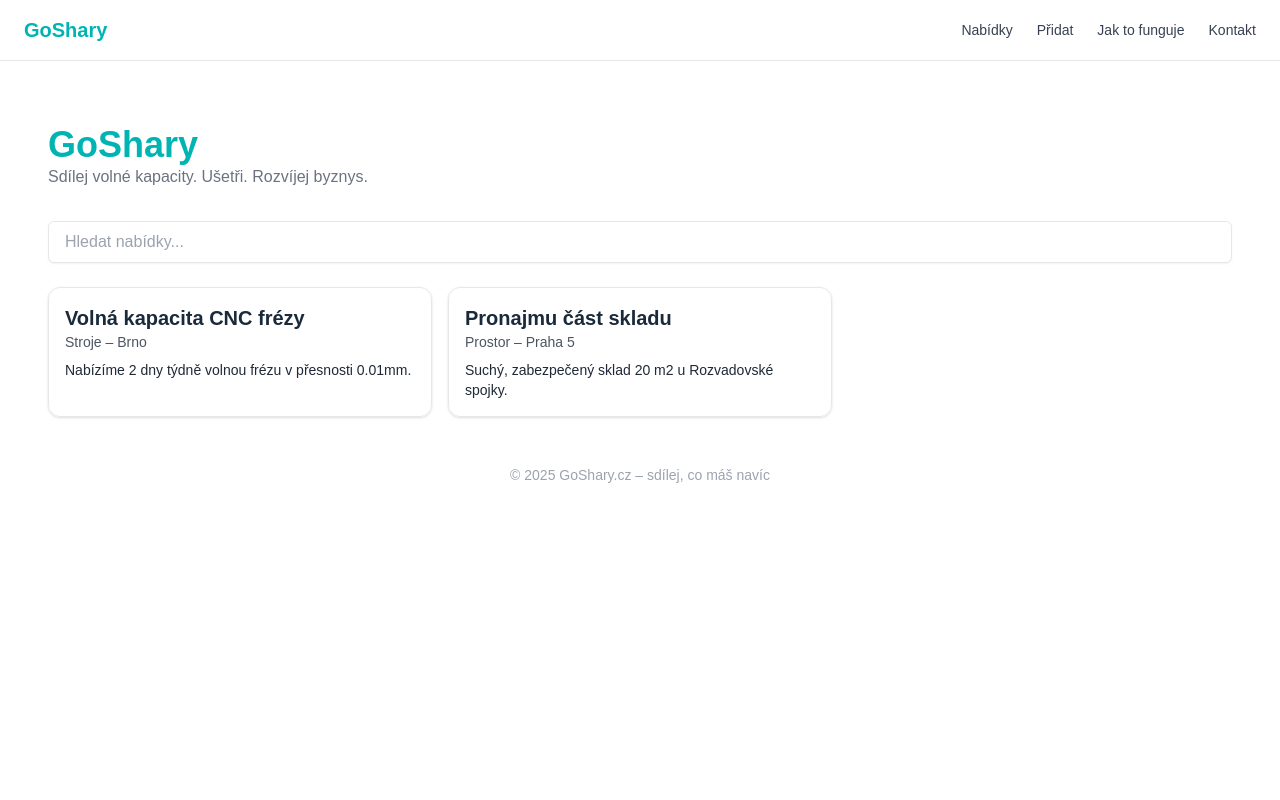
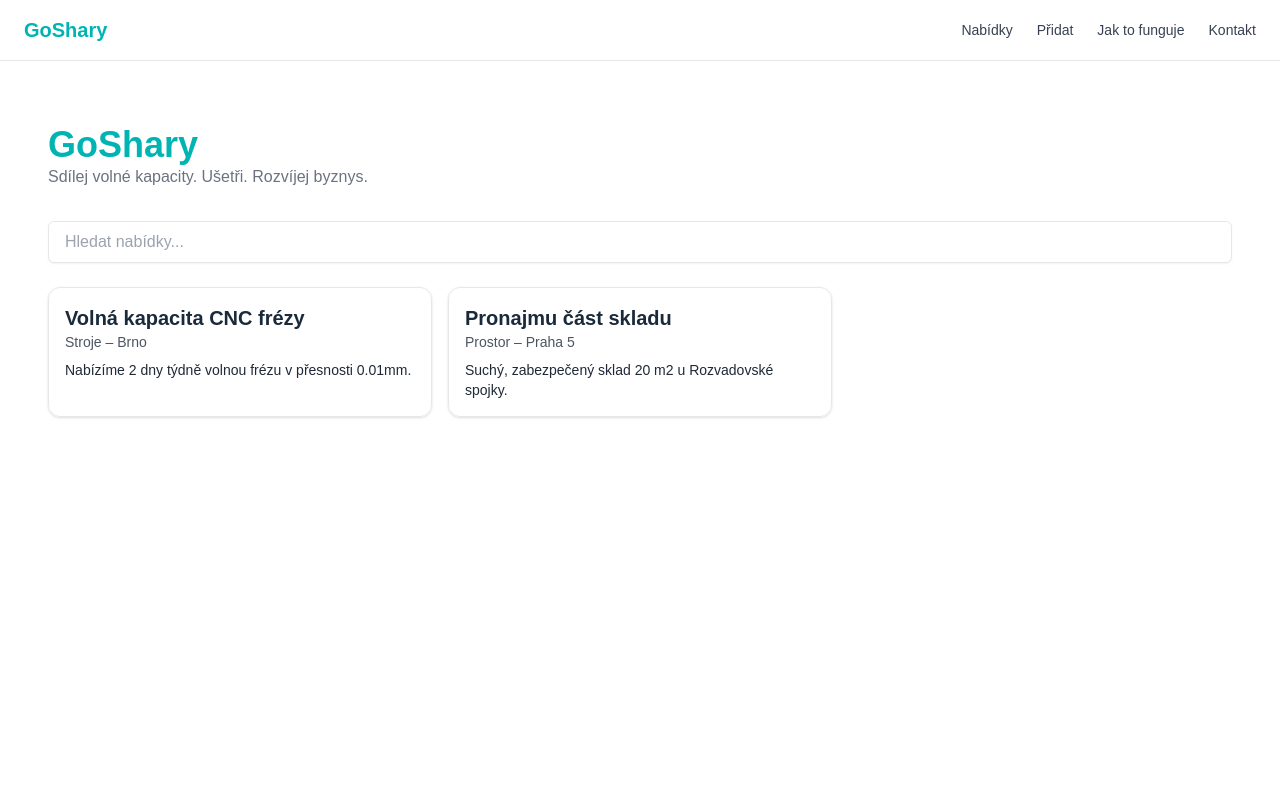
Before and after one commit to Tekier10/goshary, a Next.js app: page / in a window 1280 px wide. Shown: the top 800 px of the page. Built offline with nearby package versions, Linux system fonts and the light colour scheme; a web font is replaced by a local one.

Commit message:
Update index.tsx

```diff
--- a/pages/index.tsx
+++ b/pages/index.tsx
@@ -66,10 +66,6 @@ export default function HomePage() {
             <p className="text-gray-400">Žádné výsledky pro "{search}".</p>
           )}
         </section>
-
-        <footer className="mt-12 text-center text-sm text-gray-400">
-          &copy; {new Date().getFullYear()} GoShary.cz – sdílej, co máš navíc
-        </footer>
       </main>
     </>
   );
```
